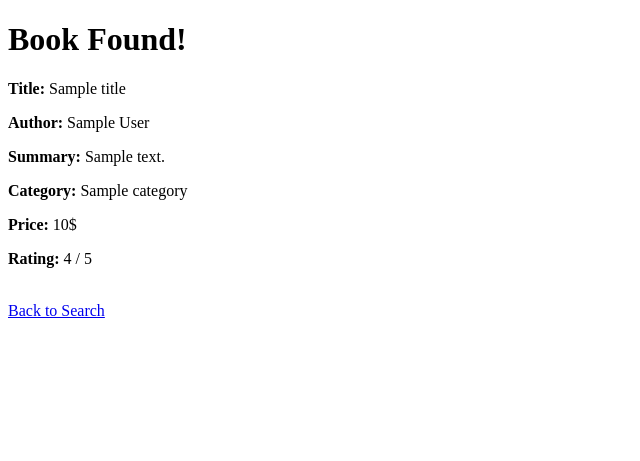
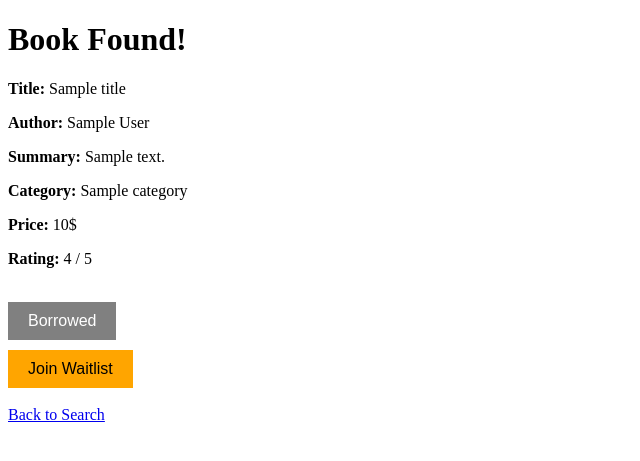
Before and after one commit to noarazlan/library_project, a FastAPI app: template templates/book_details.html in a window 1280 px wide. Shown: the top 461 px of the page, without its empty margins (0-640 px from the left). Run offline with FastAPI, Linux system fonts and the light colour scheme; the template is opened without the code that fills it: most values are stand-ins (such as "Sample title", 1, 10 or a date in 2020).

Commit message:
Added my latest changes

```diff
--- a/templates/book_details.html
+++ b/templates/book_details.html
@@ -14,6 +14,33 @@
             <p><strong>Price:</strong> {{ price }}$</p>
             <p><strong>Rating:</strong> {{ rating }} / 5</p>
         </div>
+
+         <br>
+
+        <div>
+            {% if is_available %}
+                <form action="#" method="POST">
+                    <button type="submit" style="background-color: green; color: white; padding: 10px 20px; font-size: 16px; border: none; cursor: pointer;">
+                        Purchase
+                    </button>
+                </form>
+            {% else %}
+                <button type="button" disabled style="background-color: grey; color: white; padding: 10px 20px; font-size: 16px; border: none; margin-bottom: 10px;">
+                    Borrowed
+                </button>
+
+                <br>
+
+                <form action="#" method="POST">
+                    <button type="submit" style="background-color: orange; color: black; padding: 10px 20px; font-size: 16px; border: none; cursor: pointer;">
+                        Join Waitlist
+                    </button>
+                </form>
+            {% endif %}
+        </div>
+
+
+
         <br>
         <a href="http://127.0.0.1:8000/books">Back to Search</a>
     </body>
```
Also changed, not shown: routers/books.py (+12 -3 lines).
